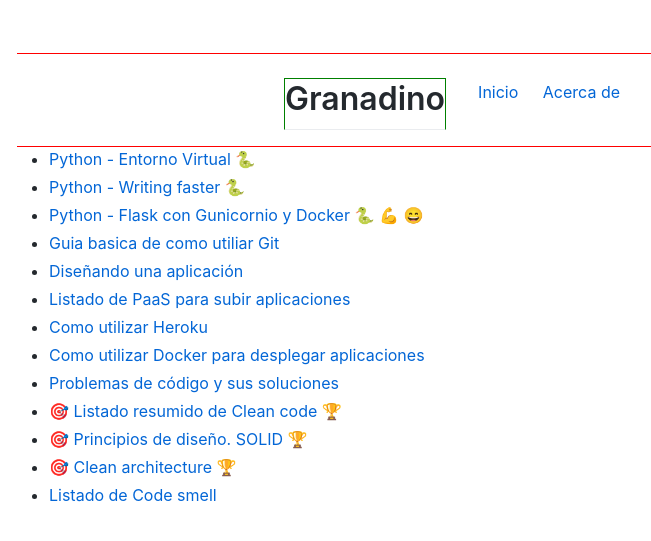
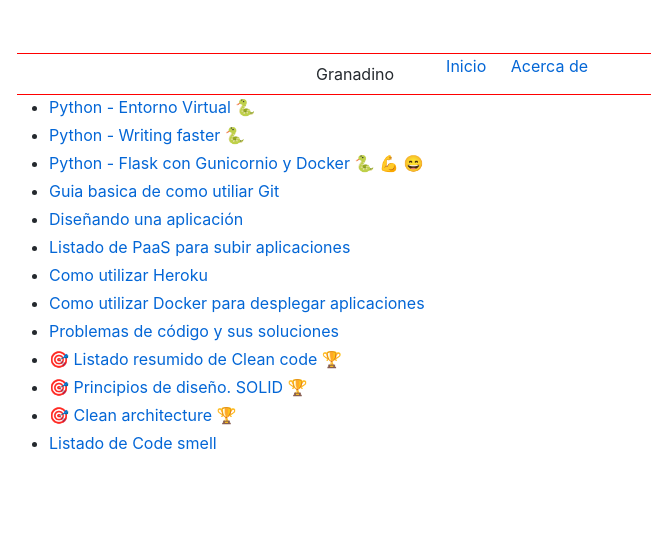
Before and after one commit to Akira3030/formacion, a Jekyll site: the page built from index.md, in a window 1280 px wide. Shown: the top 541 px of the page, without its empty margins (178-829 px from the left). Built offline with Jekyll 4.4.1, drawn with Linux system fonts in a browser that asks for light colours; emoji names are drawn with the system emoji font.

Commit message:
Update header.html

```diff
--- a/_includes/header.html
+++ b/_includes/header.html
@@ -1,6 +1,6 @@
 <header class="main-header">
     <div class="container">
-        <h1 class="header-logo">Granadino</h1>
+        <div class="header-logo">Granadino</div>
 	<nav class="header-nav">
             <ul>
                 <li><a href="https://akira3030.github.io/formacion/index.html">Inicio</a></li>
```
